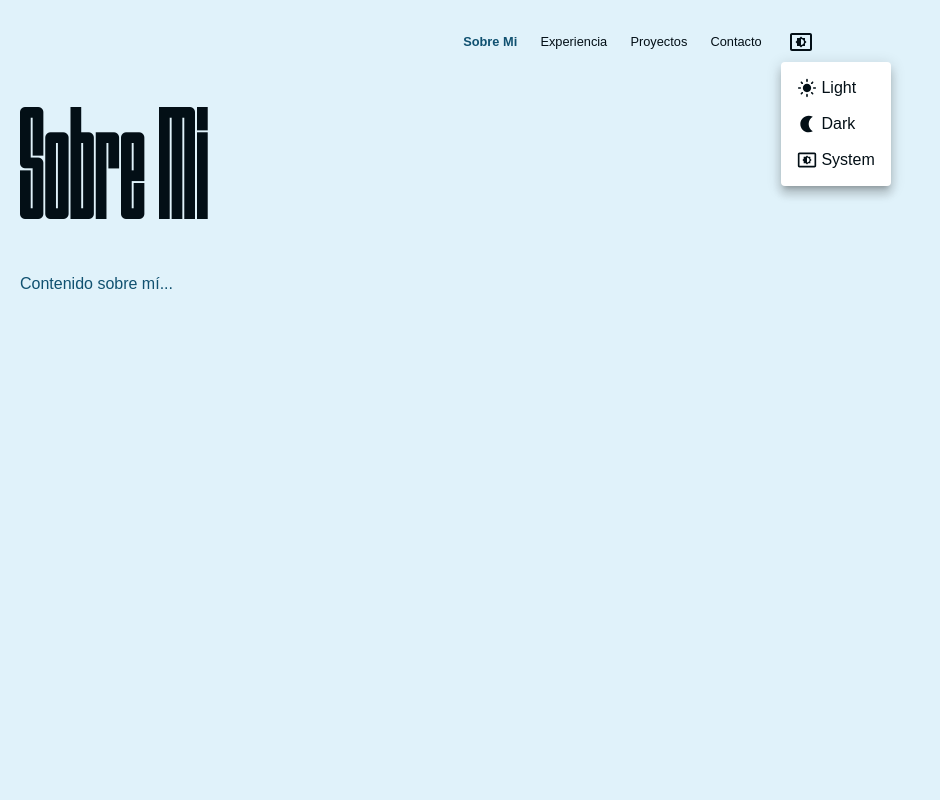
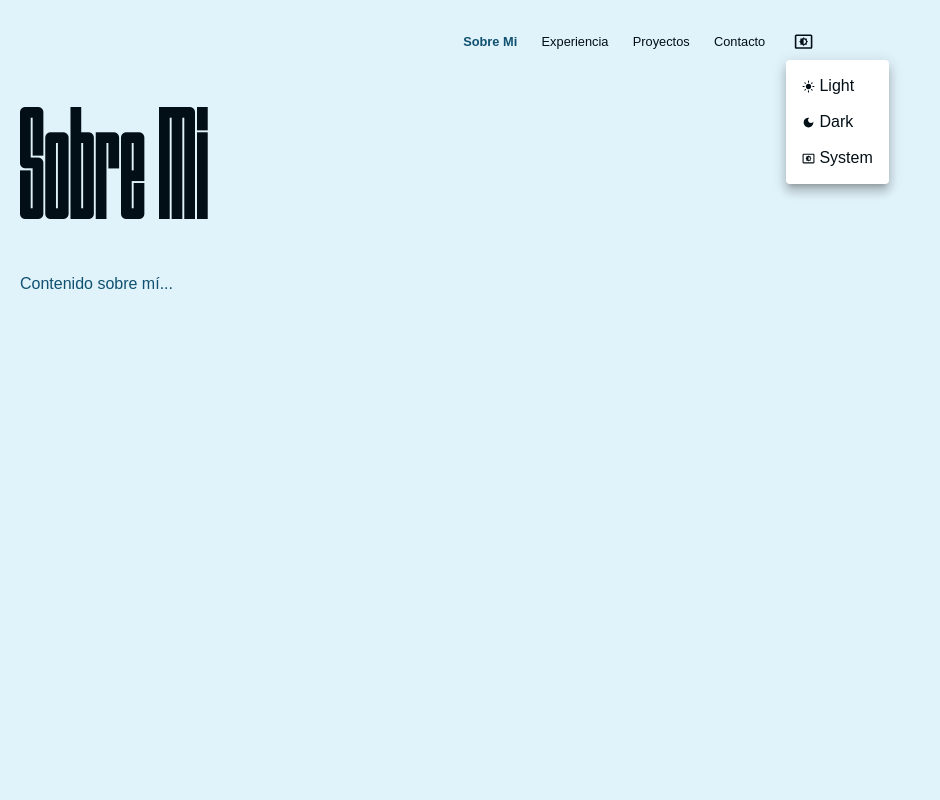
Before and after one commit to felipejrz/web-profile, a React (Vite) app: page / in a window 1280 px wide. Both pictures are taken after a click on the button 800 px from the left and 42 px from the top of the page. Shown: the top 800 px of the page, without its empty margins (0-940 px from the left). Built offline with nearby package versions, Linux system fonts and the light colour scheme; a web font is replaced by a local one.

Commit message:
Implementacion correcta de  iconos

```diff
--- a/src/components/ProfileNavBar.jsx
+++ b/src/components/ProfileNavBar.jsx
@@ -10,10 +10,8 @@ import {
   IconButton,
 } from "@mui/material";
 import { motion } from "framer-motion";
-import NightlightIcon from "@mui/icons-material/Nightlight";
-import LightModeIcon from "@mui/icons-material/LightMode";
-import SettingsBrightnessIcon from "@mui/icons-material/SettingsBrightness";
 import { ProfileContext } from "../context/ProfileContext";
+import * as Icons from '../data/dataIcons'
 
 function ProfileNavBar({ scrollToSection }) {
   const theme = useTheme();
@@ -50,12 +48,12 @@ function ProfileNavBar({ scrollToSection }) {
   const getCurrentIcon = () => {
     switch (themeMode) {
       case "light":
-        return <LightModeIcon fontSize="inherit" />;
+        return <Icons.MdLightMode fontSize="inherit" />;
       case "dark":
-        return <NightlightIcon fontSize="inherit" />;
+        return <Icons.MdDarkMode fontSize="inherit" />;
       case "system":
       default:
-        return <SettingsBrightnessIcon fontSize="inherit" />;
+        return <Icons.MdOutlineSettingsBrightness fontSize="inherit" />;
     }
   };
 
@@ -166,7 +164,7 @@ function ProfileNavBar({ scrollToSection }) {
                 onClick={handleMenuClick}
                 sx={{
                   color: theme.palette.text.primary,
-                  fontSize: { xs: "1.1rem", sm: "1.5rem", md: "1.5rem" },
+                  fontSize: { xs: "1.1rem", sm: "1.5rem", md: "1.2rem" },
                 }}
               >
                 {getCurrentIcon()}
@@ -181,15 +179,15 @@ function ProfileNavBar({ scrollToSection }) {
           onClose={handleMenuClose}
         >
           <MenuItem onClick={() => handleThemeChange("light")}>
-            <LightModeIcon fontSize="small" />
+            <Icons.MdLightMode fontSize="small" />
             &nbsp;Light
           </MenuItem>
           <MenuItem onClick={() => handleThemeChange("dark")}>
-            <NightlightIcon fontSize="small" />
+            <Icons.MdDarkMode fontSize="small" />
             &nbsp;Dark
           </MenuItem>
           <MenuItem onClick={() => handleThemeChange("system")}>
-            <SettingsBrightnessIcon fontSize="small" />
+            <Icons.MdOutlineSettingsBrightness fontSize="small" />
             &nbsp;System
           </MenuItem>
         </Menu>
--- a/src/data/dataProjects.jsx
+++ b/src/data/dataProjects.jsx
@@ -1,4 +1,4 @@
-import * as Icons from './dataIcons'; // Asegúrate de que las rutas son correctas
+import * as Icons from './dataIcons';
 
 export const profileData = [
   {
@@ -7,10 +7,12 @@ export const profileData = [
     texto: "Pokedex es una aplicación profesional que ofrece una gestión y análisis detallado de información sobre Pokémon. Diseñada para facilitar la exploración y comparación de datos, permite acceder a estadísticas completas, habilidades y características de cada Pokémon con una interfaz intuitiva y herramientas avanzadas.",
     listChips: [
       { label: "React", icon: <Icons.FaReact />, variant: "outlined", color: "#61DAFB" },
+      { label: "React Router", icon: <Icons.SiReactrouter />, variant: "outlined", color: "#CA4245" },
       { label: "React-Bootstrap", icon: <Icons.SiReactbootstrap />, variant: "outlined", color: "#41E0FD" },
       { label: "Node.js", icon: <Icons.FaNodeJs />, variant: "outlined", color: "#5FA04E" },
       { label: "Vite.js", icon: <Icons.SiVite />, variant: "outlined", color: "#646CFF" },
       { label: "Framer Motion", icon: <Icons.SiFramer />, variant: "outlined", color: "#0055FF" },
+      { label: "Github Pages", icon: <Icons.SiGithubpages />, variant: "outlined", color: "#222222" },
     ],
     linkPages: "https://felipejrz.github.io/pokemon-zeiropedia/",
     linkHub: "https://github.com/felipejrz/pokemon-zeiropedia",
--- a/src/theme/scroll.js
+++ /dev/null
@@ -1,6 +0,0 @@
-import LocomotiveScroll from 'locomotive-scroll';
-
-const scroll = new LocomotiveScroll({
-    el: document.querySelector('[data-scroll-container]'),
-    smooth: true
-});
```
Also changed, not shown: src/context/ProfileContext.jsx (+14 -12 lines), src/data/dataIcons.jsx (+12 -2 lines).
